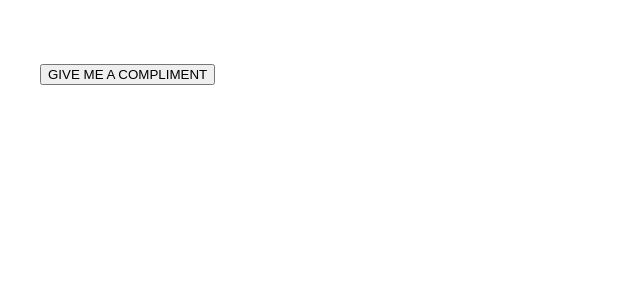
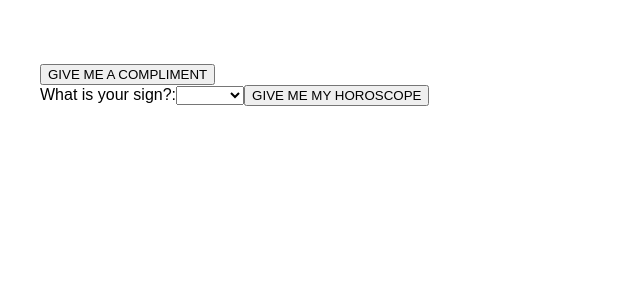
Before and after one commit to VartanyanE/graphKewl, a React (Create React App) app in the folder client/: page / in a window 1280 px wide. Shown: the top 300 px of the page, without its empty margins (0-640 px from the left). Built offline with nearby package versions, Linux system fonts and the light colour scheme.

Commit message:
fixed backend

```diff
--- a/client/src/pages/Calm.js
+++ b/client/src/pages/Calm.js
@@ -2,12 +2,18 @@ import React, { Component } from "react";
 
 class Calm extends React.Component {
   state = {
+    signs: "",
     compliments: [],
+    randomComp: [],
+    horoscope: [],
+
   };
 
-  shouldComponentUpdate() {
-    return true;
-  }
+
+
+
+
+
 
   fetchCompliments = async () => {
     let requestBody = {
@@ -35,28 +41,91 @@ class Calm extends React.Component {
       })
       .then((resData) => {
         this.setState({ compliments: resData.data.compliments });
-        console.log(this.state);
+
       })
       .catch((err) => {
         console.log(err);
       });
+
+
+    this.state.compliments.map((item) => {
+      this.state.compliments.sort(() => Math.random() - Math.random())
+        .find(() => true);
+
+      this.setState({ randomComp: [item] });
+
+
+
+    }
+
+    )
   };
 
+  selectSign = () => {
+    const sign = document.getElementById('signs')
+    const selectedSign = sign.options[sign.selectedIndex].value;
+    this.setState({ signs: selectedSign })
+    console.log(selectedSign)
+  }
+
+  fetchHoroscope = async () => {
+    console.log(this.state)
+
+
+    // await fetch(`https://horoscope5.p.rapidapi.com/general/daily?sign=${this.state.signs}`, {
+    //   "method": "GET",
+    //   "headers": {
+    //     "x-rapidapi-host": "horoscope5.p.rapidapi.com",
+    //     "x-rapidapi-key": "a55981e29amsh474209918c2f0eap1b8fb4jsn84b08394e42a"
+    //   }
+    // })
+    //   .then(response => {
+    //     return response.json();
+    //   })
+    //   .then(res => {
+    //     this.setState({ horoscope: [res.result.description] });
+    //   })
+    //   .catch(err => {
+    //     console.log(err);
+    //   });
+
+
+  }
+
+
   render() {
-    // const randComp = this.state.compliments.map((item) =>
-    //   // item.compliment[Math.floor(Math.random() * item.compliment.length)]
 
-    //   // item.compliment ? item.compliment[0] : ""
-    // );
-    // console.log(randComp);
+
 
     return (
+
       <div>
         <button onClick={this.fetchCompliments}>GIVE ME A COMPLIMENT</button>
-        {this.state.compliments.map((item) => (
-          <h5>{item.compliment}</h5>
+
+        {this.state.randomComp.map((item, index) => (
+          <h5 key={index} >{item.compliment}</h5>
         ))}
-        {/* <h5>{randComp}</h5> */}
+        <div> <label for="signs">What is your sign?:</label>
+
+          <select name="signs" id="signs" onChange={this.selectSign}>
+            <option value=""></option>
+            <option value="virgo"  >Virgo</option>
+            <option value="cancer">Cancer</option>
+            <option value="gemini">Gemini</option>
+            <option value="leo">Leo</option>
+            <option value="scorpio">Scorpio</option>
+
+
+          </select>
+
+          <button onClick={this.fetchHoroscope}>GIVE ME MY HOROSCOPE</button>
+          {this.state.horoscope.map((item, index) => (
+            <h5 key={index} >{item}</h5>
+          ))}
+
+
+
+        </div>
       </div>
     );
   }
```
